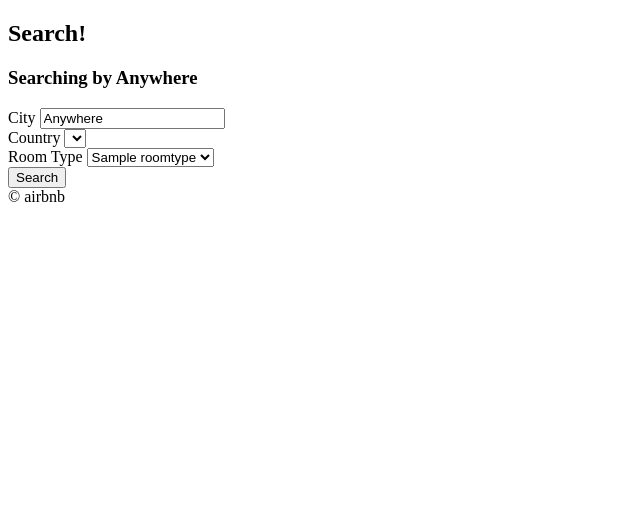
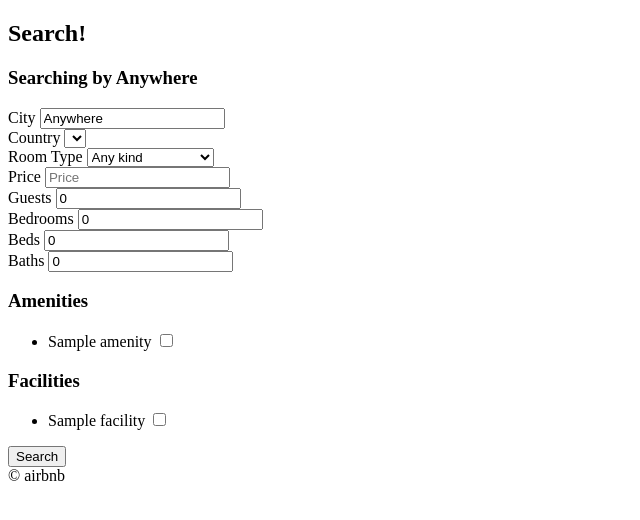
Before and after one commit to qhqnf/airbnb-clone, a Django app: page /rooms/search/ in a window 1280 px wide. Shown: the part 60-580 px from the top of the page, without its empty margins (0-640 px from the left). Run offline with Django 3.2, Linux system fonts and the light colour scheme; tables that the repository leaves empty hold one stand-in row (values such as "Sample post"); lists and menus that the app fills with data are empty.

Commit message:
update search urls

```diff
--- a/rooms/views.py
+++ b/rooms/views.py
@@ -25,9 +25,37 @@ class RoomDetail(DetailView):
 def search(request):
     city = request.GET.get("city", "Anywhere")
     city = str.capitalize(city)
+    country = request.GET.get("country", "KR")
+    room_type = int(request.GET.get("room_type", 0))
+    price = int(request.GET.get("price", 0))
+    guests = int(request.GET.get("guests", 0))
+    bedrooms = int(request.GET.get("bedrooms", 0))
+    beds = int(request.GET.get("beds", 0))
+    baths = int(request.GET.get("baths", 0))
+    s_amenities = request.GET.getlist("amenities")
+    s_facilities = request.GET.getlist("facilities")
+    print(s_amenities, s_facilities)
+
+    form = {
+        "city": city,
+        "s_room_type": room_type,
+        "s_country": country,
+        "price": price,
+        "guests": guests,
+        "bedrooms": bedrooms,
+        "beds": beds,
+        "baths": baths,
+    }
+
     room_types = models.RoomType.objects.all()
-    return render(
-        request,
-        "rooms/search.html",
-        {"city": city, "countries": countries, "room_types": room_types},
-    )
+    amenities = models.Amenity.objects.all()
+    facilities = models.Facility.objects.all()
+
+    choices = {
+        "room_types": room_types,
+        "countries": countries,
+        "amenities": amenities,
+        "facilities": facilities,
+    }
+
+    return render(request, "rooms/search.html", {**form, **choices},)
--- a/templates/rooms/search.html
+++ b/templates/rooms/search.html
@@ -23,7 +23,7 @@
             <label for="country">Country</label>
             <select id="country" name="country">
                 {% for country in countries %}
-                    <option value="{{country.code}}">{{country.name}}</option>
+                    <option value="{{country.code}}" {% if country.code == s_country %}selected{% endif %}>{{country.name}}</option>
                 {% endfor %}
             </select>
         </div>
@@ -31,11 +31,63 @@
         <div>
             <label for="room_type">Room Type</label>
             <select id="room_type" name="room_type">
+                <option value="0" {% if s_room_type == 0  %}selected{% endif %}>Any kind</option>
                 {% for room_type in room_types  %}
-                    <option value="{{room_type.pk}}">{{room_type.name}}</option>
+                    <option value="{{room_type.pk}}" {% if s_room_type == room_type.pk  %}selected{% endif %}>{{room_type.name}}</option>
                 {% endfor %}
             </select>
         </div>
+
+        <div>
+            <label for="price">Price</label>
+            <input type="number" name="price" id="price" placeholder="Price"/>
+        </div>
+
+        <div>
+            <label for="guests">Guests</label>
+            <input value="{{guests}}" type="number" name="guests" id="guests" placeholder="Guests"/>
+        </div>
+
+        <div>
+            <label for="bedrooms">Bedrooms</label>
+            <input value="{{bedrooms}}" type="number" name="bedroomds" id="bedroomds" placeholder="Bedroomds"/>
+        </div>
+
+        <div>
+            <label for="beds">Beds</label>
+            <input value="{{beds}}" type="number" name="beds" id="beds" placeholder="Beds"/>
+        </div>
+
+
+        <div>
+            <label for="baths">Baths</label>
+            <input value="{{baths}}" type="number" name="baths" id="baths" placeholder="Baths"/>
+        </div>
+
+        <div>
+            <h3>Amenities</h3>
+            <ul>
+                {% for amenity in amenities %}
+                    <li>
+                        <label for="a_{{amenity.pk}}" >{{amenity.name}}</label>
+                        <input id="a_{{amenity.pk}}" name="amenities" type="checkbox" value={{amenity.pk}} />
+                    </li>
+                {% endfor %}
+            </ul>
+        </div>
+
+        <div>
+            <h3>Facilities</h3>
+            <ul>
+                {% for facility in facilities %}
+                    <li>
+                        <label for="f_{{facility.pk}}" >{{facility.name}}</label>
+                        <input id="f_{{facility.pk}}" name="facilities" type="checkbox" value={{facility.pk}} />
+                    </li>
+                {% endfor %}
+            </ul>
+        </div>
+
         <button>Search</button>
     </form>
 
```
